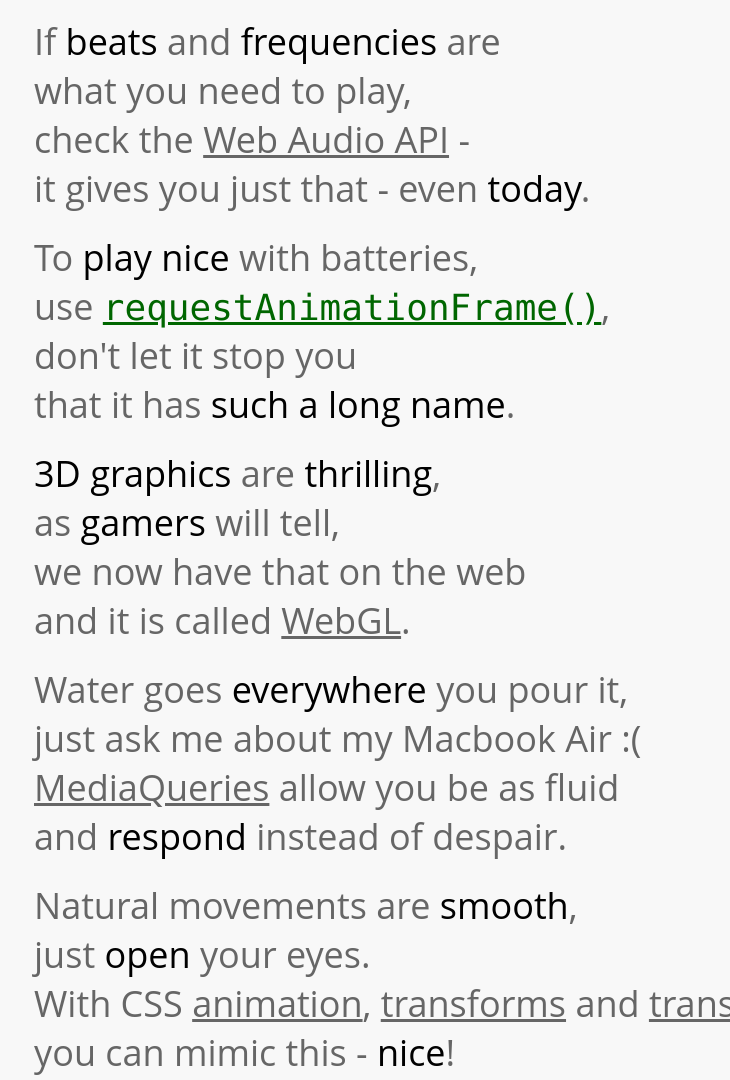
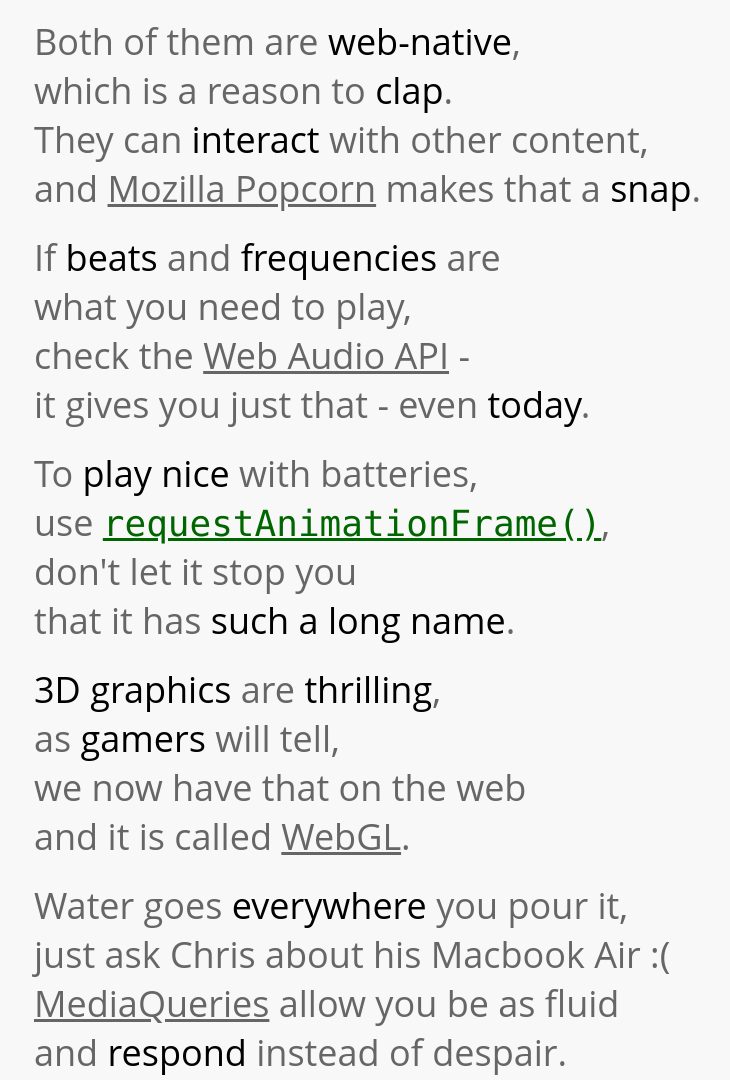
Before and after one commit to codepo8/seussweb, a plain HTML site: page index.html in a window 1280 px wide. Shown: the part 2140-3220 px from the top of the page, without its empty margins (206-936 px from the left). Drawn offline with Linux system fonts and the light colour scheme.

Commit message:
Update gh-pages

```diff
--- a/index.html
+++ b/index.html
@@ -1,6 +1,6 @@
 <!DOCTYPE html>
 <head>
-  <meta charset="utf-8">
+	<meta charset="utf-8">
 	<title>The web of the future - in the style of Dr. Seuss</title>
 	<style type="text/css">
 	*{
@@ -109,7 +109,12 @@
 <strong>Watching</strong> and <strong>hearing</strong>,<br>
 are what people like to do.<br>
 Using <code>&lt;audio&gt;</code> and <code>&lt;video&gt;</code> is simple, <br>
-and <a href="https://developer.mozilla.org/en/Using_HTML5_audio_and_video">you can do it</a> , too.<br>
+and <a href="https://developer.mozilla.org/en/Using_HTML5_audio_and_video">you can do it</a>, too.<br>
+</li><li>
+Both of them are <strong>web-native</strong>,<br>
+which is a reason to <strong>clap</strong>.<br>
+They can <strong>interact</strong> with other content,<br>
+and <a href="http://mozillapopcorn.org/">Mozilla Popcorn</a> makes that a <strong>snap</strong>.
 </li><li>
 If <strong>beats</strong> and <strong>frequencies</strong> are <br>
 what you need to play, <br>
@@ -127,8 +132,8 @@
 and it is called <a href="https://developer.mozilla.org/en/WebGL">WebGL</a>.<br>
 </li><li>
 Water goes <strong>everywhere</strong> you pour it,<br>
-just ask me about my Macbook Air :(<br>
-<a href="">MediaQueries</a> allow you be as fluid<br>
+just ask Chris about his Macbook Air :(<br>
+<a href="https://developer.mozilla.org/en/CSS/Media_queries/">MediaQueries</a> allow you be as fluid<br>
 and <strong>respond</strong> instead of despair.<br>
 </li><li>
 Natural movements are <strong>smooth</strong>,<br>
```
